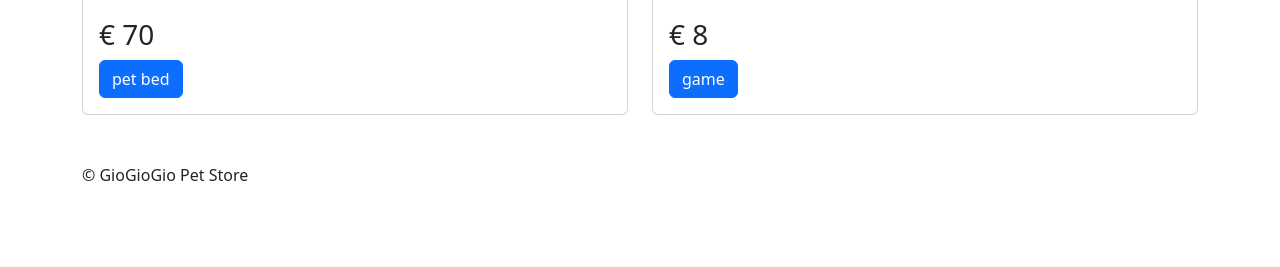
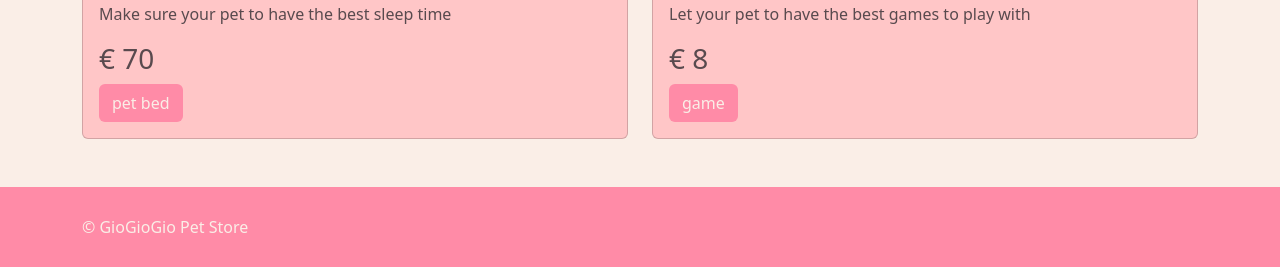
Before and after one commit to giovannilampis/php-oop-2, a PHP site: page / in a window 1280 px wide. Shown: the part 1229-1496 px from the top of the page. Before the commit the page ends 1410 px from the top, so only its background shows below. Run offline with PHP 8.4, Linux system fonts and the light colour scheme.

Commit message:
ad a little style to project's layout

```diff
--- a/css/style.css
+++ b/css/style.css
@@ -2,6 +2,10 @@
     margin: 0;
     padding: 0;
     box-sizing: border-box;
+}
+
+body {
+    background-color: #faeee7;
 }
 
 .animal_icon {
@@ -11,5 +15,25 @@
     border: 2.5px solid black;
     width: 2rem;
     aspect-ratio: 1 / 1;
-    border-radius: 50%;line-height: 2rem;
+    border-radius: 50%;
+    line-height: 2rem;
 }
+
+footer,
+header {
+    height: 5rem;
+    background-color: #ff8ba7;
+    color: #faeee7;
+
+    line-height: 5rem;
+}
+
+.card {
+    background-color: #ffc6c7;
+    color: #594a4e;
+}
+
+.btn {
+    background-color: #ff8ba7;
+    color: #faeee7;
+}
--- a/database/db.php
+++ b/database/db.php
@@ -1,12 +1,12 @@
 <?php
 
-include __DIR__ . '/../models/product.php';
+include_once __DIR__ . '/../models/product.php';
 
 $arrayProducts = [
-    new kindOfProduct('aaap', 'dog', 'https://images.unsplash.com/photo-1568640347023-a616a30bc3bd?ixlib=rb-4.0.3&ixid=M3wxMjA3fDB8MHxwaG90by1wYWdlfHx8fGVufDB8fHx8fA%3D%3D&auto=format&fit=crop&w=1473&q=80', 'croquettes', '10', 'Best quality croquettes for the pet you love'),
-    new kindOfProduct('Cuccia', 'dog', 'https://images.unsplash.com/photo-1653515906875-d76b304ea402?ixlib=rb-4.0.3&ixid=M3wxMjA3fDB8MHxwaG90by1wYWdlfHx8fGVufDB8fHx8fA%3D%3D&auto=format&fit=crop&w=1470&q=80', 'pate', '18', 'Best quality pate for the pet you need to pamper'),
-    new kindOfProduct('Cuccia', 'cat', 'https://images.unsplash.com/photo-1541188495357-ad2dc89487f4?ixlib=rb-4.0.3&ixid=M3wxMjA3fDB8MHxwaG90by1wYWdlfHx8fGVufDB8fHx8fA%3D%3D&auto=format&fit=crop&w=1471&q=80', 'pet bed', '70', 'Make sure your pet to have the best sleep time'),
-    new kindOfProduct('Cuccia', 'cat', 'https://images.unsplash.com/photo-1589924749359-9697080c3577?ixlib=rb-4.0.3&ixid=M3wxMjA3fDB8MHxwaG90by1wYWdlfHx8fGVufDB8fHx8fA%3D%3D&auto=format&fit=crop&w=1470&q=80', 'game', '8', 'Let your pet to have the best games to play with')
+    new KindOfProduct('aaap', 'dog', 'https://images.unsplash.com/photo-1568640347023-a616a30bc3bd?ixlib=rb-4.0.3&ixid=M3wxMjA3fDB8MHxwaG90by1wYWdlfHx8fGVufDB8fHx8fA%3D%3D&auto=format&fit=crop&w=1473&q=80', 'yummy croquettes', '10', 'Best quality croquettes for the pet you love'),
+    new KindOfProduct('Cuccia', 'dog', 'https://images.unsplash.com/photo-1653515906875-d76b304ea402?ixlib=rb-4.0.3&ixid=M3wxMjA3fDB8MHxwaG90by1wYWdlfHx8fGVufDB8fHx8fA%3D%3D&auto=format&fit=crop&w=1470&q=80', 'pate', '18', 'Best quality pate for the pet you need to pamper'),
+    new KindOfProduct('Cuccia', 'cat', 'https://images.unsplash.com/photo-1541188495357-ad2dc89487f4?ixlib=rb-4.0.3&ixid=M3wxMjA3fDB8MHxwaG90by1wYWdlfHx8fGVufDB8fHx8fA%3D%3D&auto=format&fit=crop&w=1471&q=80', 'pet bed', '70', 'Make sure your pet to have the best sleep time'),
+    new KindOfProduct('Cuccia', 'cat', 'https://images.unsplash.com/photo-1589924749359-9697080c3577?ixlib=rb-4.0.3&ixid=M3wxMjA3fDB8MHxwaG90by1wYWdlfHx8fGVufDB8fHx8fA%3D%3D&auto=format&fit=crop&w=1470&q=80', 'game', '8', 'Let your pet to have the best games to play with')
 ];
 
 ?>
--- a/models/product.php
+++ b/models/product.php
@@ -19,7 +19,7 @@ class Product
     }
 
 }
-class Animal extends Product
+class ProductAnimal extends Product
 {
     public $animal; // Cane / gatto
 
@@ -30,7 +30,7 @@ class Animal extends Product
     }
 }
 
-class kindOfProduct extends Animal
+class KindOfProduct extends ProductAnimal
 {
     public $category; // Cuccia
 
--- a/views/partials/footer.php
+++ b/views/partials/footer.php
@@ -3,7 +3,6 @@
     <div class="container">
         <p>&copy GioGioGio Pet Store</p>
     </div>
-
 
 </footer>
 
--- a/views/partials/head.php
+++ b/views/partials/head.php
@@ -19,4 +19,6 @@
 
 <body>
 
-    <h1 class="text-center py-3 mb-4">My pet store</h1>
+    <header class="mb-5">
+        <h1 class="text-center py-3 mb-4">My pet store</h1>
+    </header>
--- a/views/partials/product.php
+++ b/views/partials/product.php
@@ -26,8 +26,8 @@ $clicked_product_number = 1;
                             €
                             <?php echo $arrayProducts[$i]->price ?>
                         </h3>
-                        <a onclick=" <?php $clicked_product_number = $i ?> " href="" class="btn btn-primary"
-                            data-bs-toggle="modal" data-bs-target="<?php echo "#product" . $i ?>">
+                        <a onclick=" <?php $clicked_product_number = $i ?> " href="" class="btn" data-bs-toggle="modal"
+                            data-bs-target="<?php echo "#product" . $i ?>">
                             <?php echo $arrayProducts[$i]->name ?>
                         </a>
                         <div class="animal_icon text-center">
```
Also changed, not shown: README.md.
